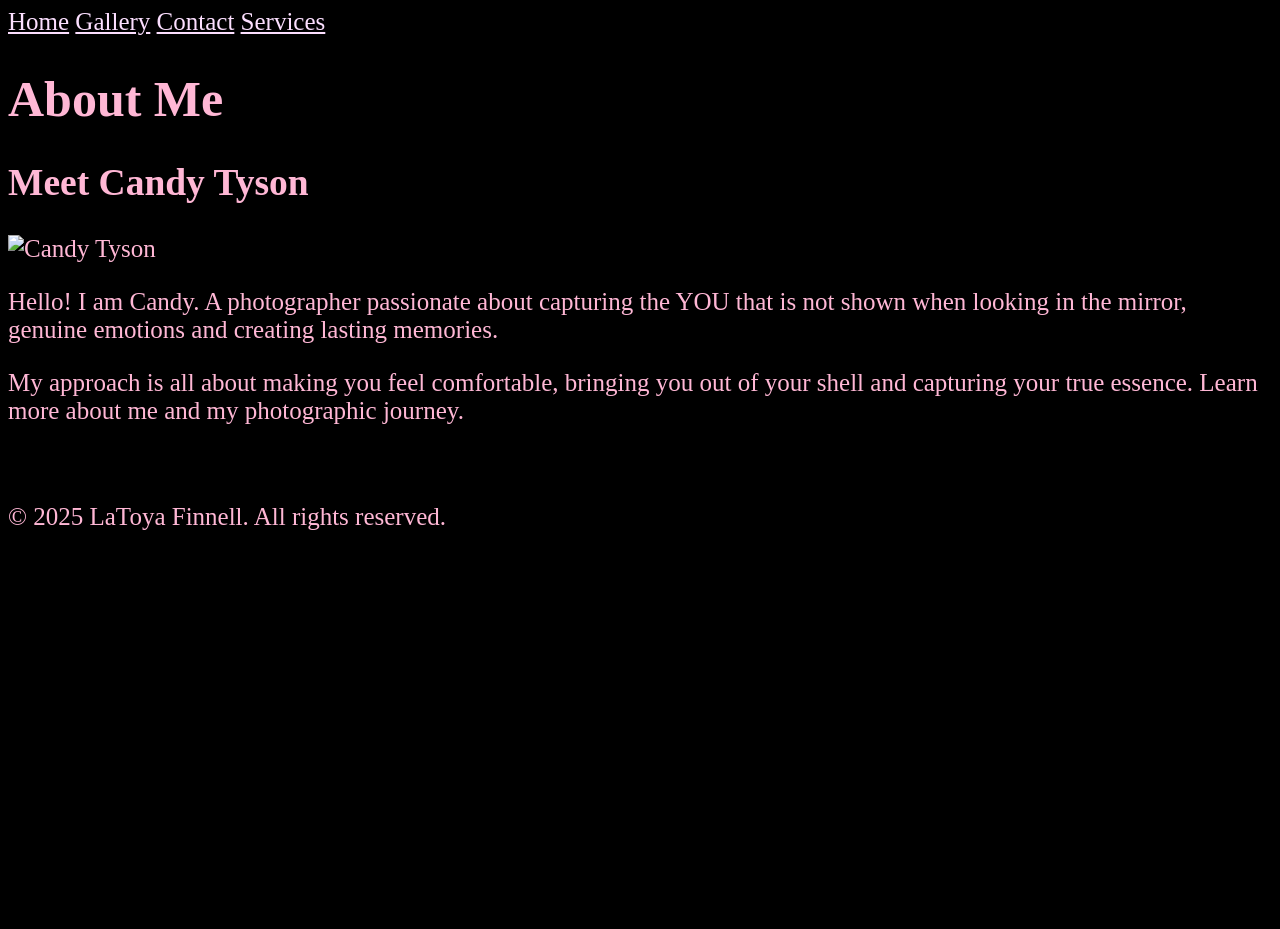
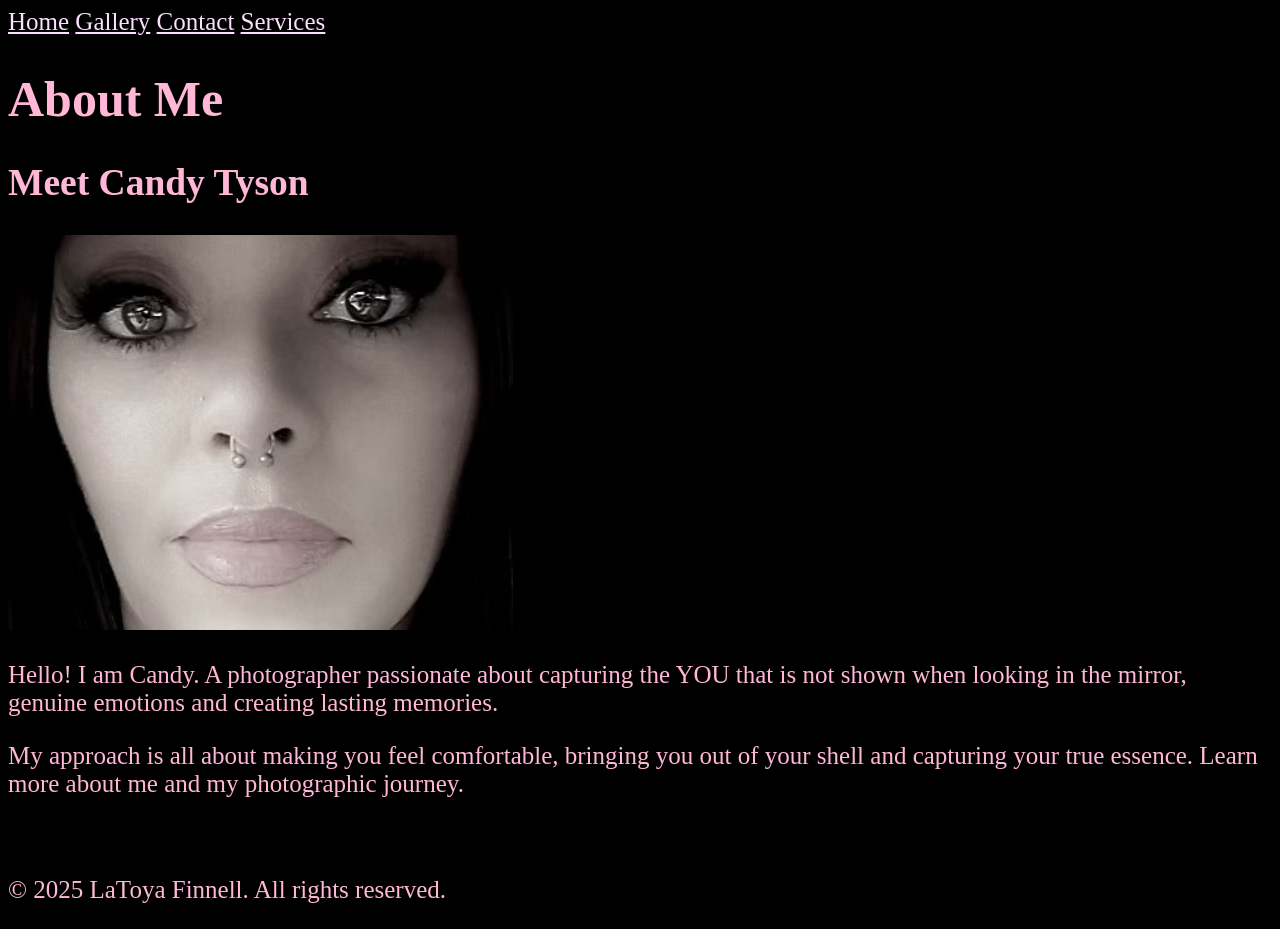
Before and after one commit to LFINNELL2/LFINNELL2.github.io, a plain HTML site: page Website/about.html in a window 1280 px wide. Before the commit the page ends 800 px from the top, so only its background shows below. Drawn offline with Linux system fonts and the light colour scheme.

Commit message:
about.html

```diff
--- a/Website/about.html
+++ b/Website/about.html
@@ -32,7 +32,7 @@ a:link {
   <h1>About Me</h1>
   <section id="about">
         <h2>Meet Candy Tyson</h2>
-        <img src="images/Candy.jpg" alt="Candy Tyson">
+        <img src="Candy.jpg" alt="Candy Tyson">
         <p>Hello! I am Candy. A photographer passionate about capturing the YOU that is not shown when looking in the mirror, genuine emotions and creating lasting memories. <br></p>
         <p>My approach is all about making you feel comfortable, bringing you out of your shell and capturing your true essence. Learn more about me and my photographic journey.</p></br>
     </section>
```
